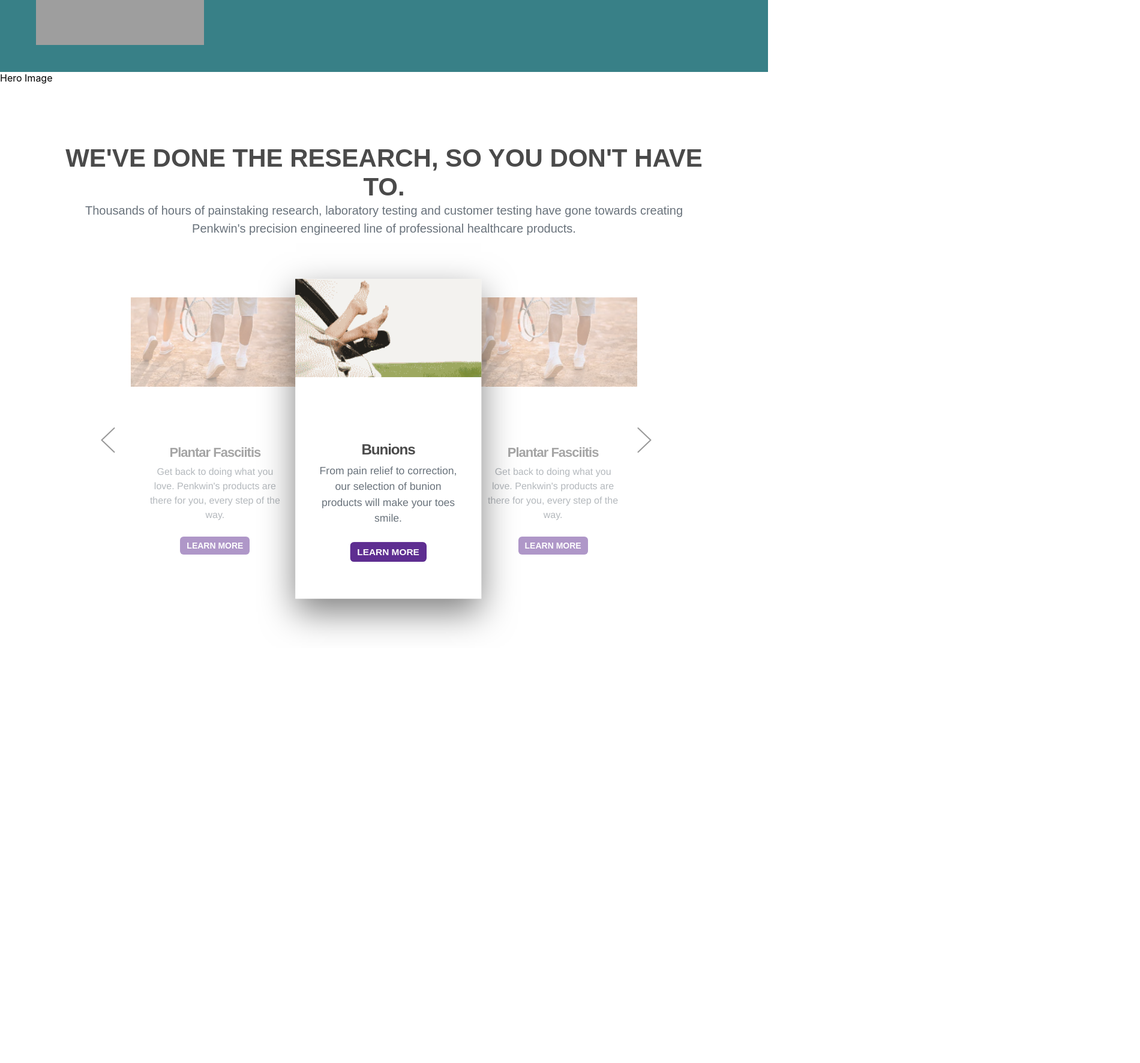
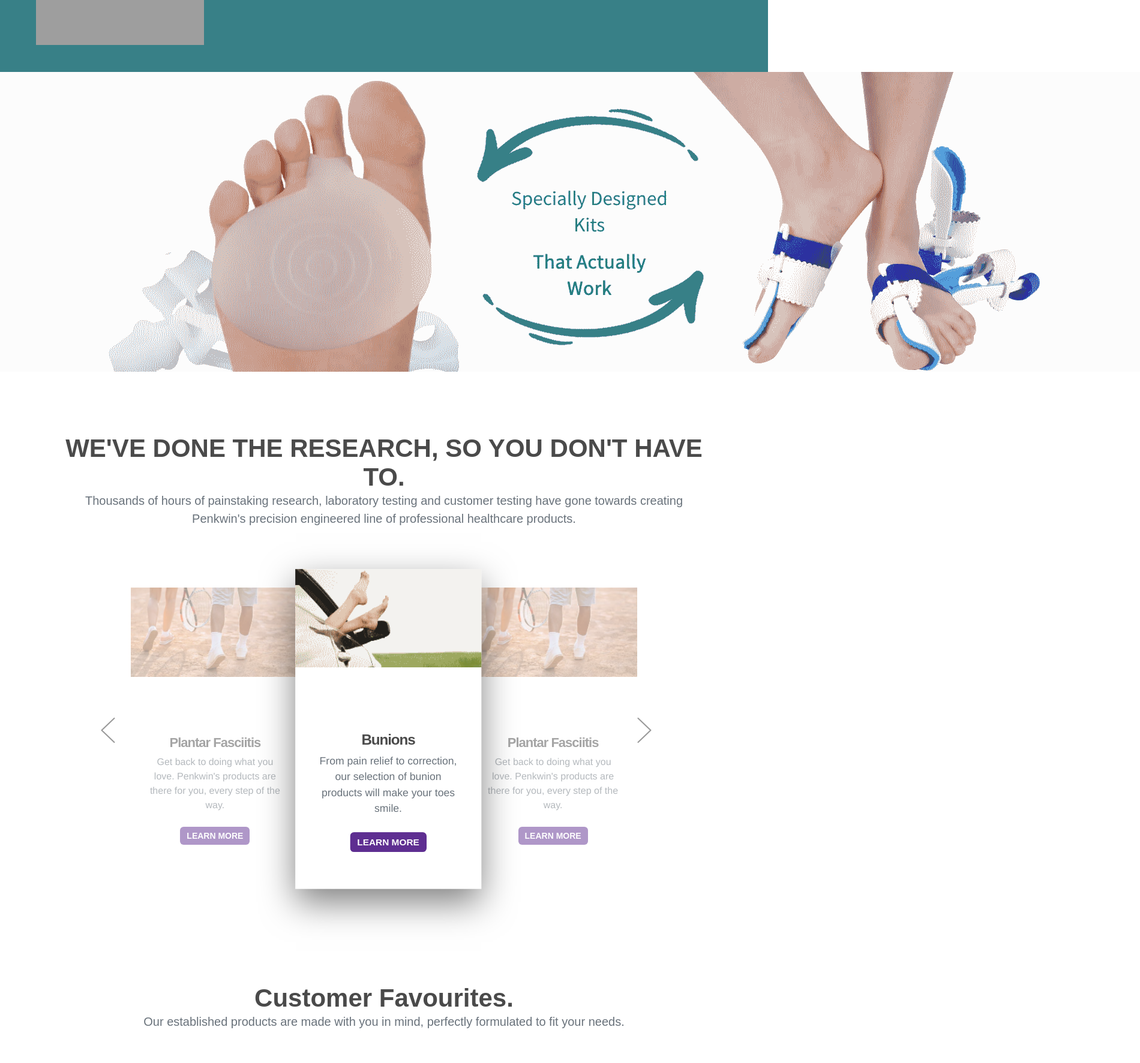
Before and after one commit to iddqdRepo/penkwinEcommerce, a Next.js app: page / in a window 1280 px wide. Shown: the part 180-1953 px from the top of the page at 60% size, 1900 px wide, since content can reach past the window. Before the commit the page ends 1261 px from the top, so only its background shows below. Built offline with nearby package versions, Linux system fonts and the light colour scheme; grey boxes are pictures that could not be loaded.

Commit message:
Added customerFavouritesContainer as a component

```diff
--- a/pages/index.tsx
+++ b/pages/index.tsx
@@ -1,6 +1,9 @@
+/* eslint-disable @next/next/no-img-element */
+
 import styles from "../styles/Home.module.css";
 import CardComponent from "../components/CardComponent/CardComponent";
 import NavbarComponent from "../components/NavbarComponent/NavbarComponent";
+import CustomerFavouritesContainer from "../components/CustomerFavouritesComponent/CustomerFavouritesComponent";
 
 const Home = () => {
   //testing branch frontend new after deletion
@@ -8,10 +11,11 @@ const Home = () => {
     <>
       <NavbarComponent />
 
-      <div className={styles.heroBanner}>Hero Image</div>
+      <img className={styles.heroBanner} src="/heroBannerImage.png" alt="" />
+
       <CardComponent />
 
-      <div className={styles.customerFavouritesContainer}></div>
+      <CustomerFavouritesContainer />
 
       <div className={styles.riskContainer}></div>
 
```
